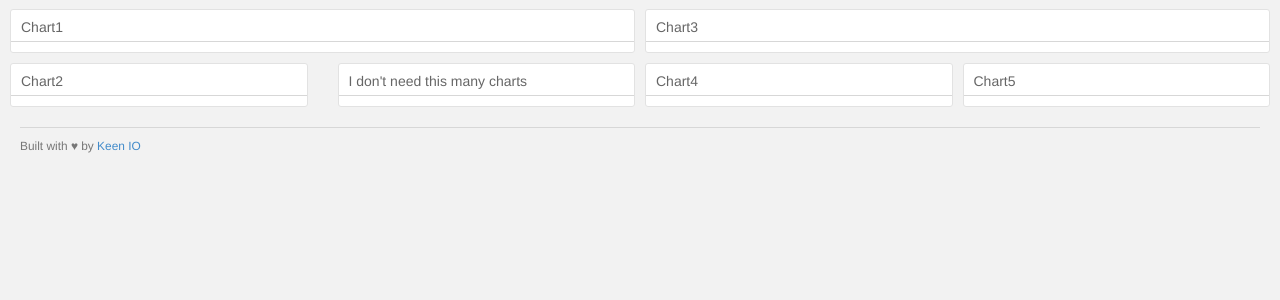
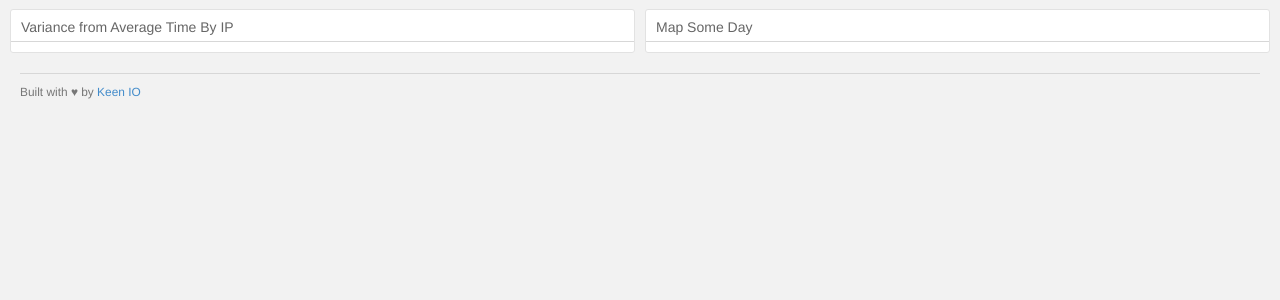
Before and after one commit to tjz3497/netsec, a Flask app: template templates/index.html in a window 1280 px wide. Shown: the part 51-351 px from the top of the page. Run offline with Flask 2, Linux system fonts and the light colour scheme; the template is opened without the code that fills it, so the values that code supplies are empty; some libraries are stand-ins or nearby versions.

Commit message:
Switched from d3.js to plotly
I hate javascript so we're using plotly offline now

```diff
--- a/TZA.py
+++ b/TZA.py
@@ -57,27 +57,22 @@ def the_goods(file):
 
 	#do the maths
 	average_connection_time = big_mather(local_counts)
-	#print("Average Connection Time (seconds)")
-	#print(average_connection_time)
 
 	#turn the seconds into hours, minutes, seconds
-	#print("Average Conenctine Time (human readable)")
 	hms = seconds_to_hms(average_connection_time)
-	#print("%d:%02d:%02d" % (hms[0], hms[1], hms[2]))
 
 
-	#print("Suspicious Times TimeZone IDs:")
-	#print(timeZone_IDC)
 	#calculate how far from the average time each connection is
 	dist_from_avg = get_dist(loc = local_counts, avg = average_connection_time)
-	#print("Suspicious Times Distances from average:")
-	#print(dist_from_avg)
+	avg_data = []
 	for i,j in dist_from_avg.items():
-		test = {'ip': i, 'distance from average': j}
+		temp = {'ip': i, 'distance from average': j}
+		avg_data.append(temp)
 
-	test = json.dumps(test)
-	tester = json.loads(test)
-	return(test)
+	#temp = json.dumps(dist_from_avg)
+	#temp = json.dumps(avg_data)
+	#temper = json.loads(temp)
+	return(avg_data)
 
 def get_dist(loc, avg):
 	dist = {}
--- a/page.py
+++ b/page.py
@@ -1,6 +1,9 @@
 from flask import Flask
 from flask import render_template
 import argparse
+import plotly.tools as tools
+import plotly.offline as offline
+import plotly.graph_objs as go
 
 from TZA import *
 
@@ -8,19 +11,55 @@ app = Flask(__name__)
 
 @app.route("/")
 def index():
-		return render_template("index.html")
 
-@app.route("/data")
-def data():
+
 	parser = argparse.ArgumentParser()
 	parser.add_argument("-f", "--file", nargs = 1, help = "specify the file to use", action = "store", dest = "file_name")
 	args = parser.parse_args()
 	if(args.file_name):
 		file_name = str(args.file_name).strip("'[]")
 	else:
+		print("Error: You must enter a filename (-f [file])")
 		exit()
+
+	datas = the_goods(file = file_name)
+
+	ip_s = []
+	dists = []
+	for each in datas:
+		ip_s.append(each['ip'])
+		dists.append(each['distance from average'])
+
+	bar1 = go.Bar(
+		x=ip_s,
+		y=dists
+	)
+	bar2 = go.Bar(
+		x=[1,2,3],
+		y=dists
+	)
+	fig = tools.make_subplots(rows=1, cols=2, subplot_titles=("Distance From Average (seconds)", "Map"))
+
+	fig.append_trace(bar1, 1, 1)
+	fig.append_trace(bar2, 1, 2)
+	fig['layout'].update(height=600, width=600, title='ghfg')
+	offline.plot(fig)
+
+#	offline.plot({
+#    "data": [go.Bar(x=ip_s, y=dists)],
+#    "data": [go.Bar(x=[1,2,3], y=dists)]
+#	})
+
+	return(exit())
+
+
+@app.route("/data")
+def data():
+
+
 
 	return the_goods(file = file_name)
 
+
 if __name__ == "__main__":
 	app.run(host='0.0.0.0',port=5000)
--- a/static/js/graphs.js
+++ b/static/js/graphs.js
@@ -3,108 +3,32 @@ queue()
     #.defer(d3.json, "static/geojson/us-states.json")
     .await(makeGraphs);
 
-function makeGraphs(error, projectsJson, statesJson) {
+function makeGraphs(error, avgJson, mapJson) {
 
-	//Clean projectsJson data
-	var donorschooseProjects = projectsJson;
-	var dateFormat = d3.time.format("%Y-%m-%d");
-	donorschooseProjects.forEach(function(d) {
-		d["date_posted"] = dateFormat.parse(d["date_posted"]);
-		d["date_posted"].setDate(1);
-		d["total_donations"] = +d["total_donations"];
+	average = avgJson;
+
+	//var ndx = crossfilter(average);
+
+	var ipDim = avgJson.dimension(function(d) {
+		return d.mag;
 	});
 
-	//Create a Crossfilter instance
-	var ndx = crossfilter(donorschooseProjects);
+	//var numIps = ipDim.group();
 
-	//Define Dimensions
-	var dateDim = ndx.dimension(function(d) { return d["date_posted"]; });
-	var resourceTypeDim = ndx.dimension(function(d) { return d["resource_type"]; });
-	var povertyLevelDim = ndx.dimension(function(d) { return d["poverty_level"]; });
-	var stateDim = ndx.dimension(function(d) { return d["school_state"]; });
-	var totalDonationsDim  = ndx.dimension(function(d) { return d["total_donations"]; });
+	var barGraph = dc.barChart("#bar-graph");
 
-
-	//Calculate metrics
-	var numProjectsByDate = dateDim.group();
-	var numProjectsByResourceType = resourceTypeDim.group();
-	var numProjectsByPovertyLevel = povertyLevelDim.group();
-	var totalDonationsByState = stateDim.group().reduceSum(function(d) {
-		return d["total_donations"];
-	});
-
-	var all = ndx.groupAll();
-	var totalDonations = ndx.groupAll().reduceSum(function(d) {return d["total_donations"];});
-
-	var max_state = totalDonationsByState.top(1)[0].value;
-
-	//Define values (to be used in charts)
-	var minDate = dateDim.bottom(1)[0]["date_posted"];
-	var maxDate = dateDim.top(1)[0]["date_posted"];
-
-    //Charts
-	var timeChart = dc.barChart("#time-chart");
-	var resourceTypeChart = dc.rowChart("#resource-type-row-chart");
-	var povertyLevelChart = dc.rowChart("#poverty-level-row-chart");
-	var usChart = dc.geoChoroplethChart("#us-chart");
-	var numberProjectsND = dc.numberDisplay("#number-projects-nd");
-	var totalDonationsND = dc.numberDisplay("#total-donations-nd");
-
-	numberProjectsND
-		.formatNumber(d3.format("d"))
-		.valueAccessor(function(d){return d; })
-		.group(all);
-
-	totalDonationsND
-		.formatNumber(d3.format("d"))
-		.valueAccessor(function(d){return d; })
-		.group(totalDonations)
-		.formatNumber(d3.format(".3s"));
-
-	timeChart
+	barGraph
+		.width(600)
 		.width(600)
 		.height(160)
 		.margins({top: 10, right: 50, bottom: 30, left: 50})
-		.dimension(dateDim)
-		.group(numProjectsByDate)
+		.dimension(ipDim)
+		.group(3)
 		.transitionDuration(500)
-		.x(d3.time.scale().domain([minDate, maxDate]))
+		.x(d3.linear.scale().domain([0, 20000]))
 		.elasticY(true)
-		.xAxisLabel("Year")
+		.xAxisLabel("IP")
 		.yAxis().ticks(4);
-
-	resourceTypeChart
-        .width(300)
-        .height(250)
-        .dimension(resourceTypeDim)
-        .group(numProjectsByResourceType)
-        .xAxis().ticks(4);
-
-	povertyLevelChart
-		.width(300)
-		.height(250)
-        .dimension(povertyLevelDim)
-        .group(numProjectsByPovertyLevel)
-        .xAxis().ticks(4);
-
-
-	usChart.width(1000)
-		.height(330)
-		.dimension(stateDim)
-		.group(totalDonationsByState)
-		.colors(["#E2F2FF", "#C4E4FF", "#9ED2FF", "#81C5FF", "#6BBAFF", "#51AEFF", "#36A2FF", "#1E96FF", "#0089FF", "#0061B5"])
-		.colorDomain([0, max_state])
-		.overlayGeoJson(statesJson["features"], "state", function (d) {
-			return d.properties.name;
-		})
-		.projection(d3.geo.albersUsa()
-    				.scale(600)
-    				.translate([340, 150]))
-		.title(function (p) {
-			return "State: " + p["key"]
-					+ "\n"
-					+ "Total Donations: " + Math.round(p["value"]) + " $";
-		})
 
     dc.renderAll();
 
--- a/templates/index.html
+++ b/templates/index.html
@@ -26,44 +26,18 @@
       <div class="col-sm-6">
         <div class="row">
 
-          <!-- Time Chart -->
+          <!-- bar Graph -->
           <div class="col-sm-12">
             <div class="chart-wrapper">
               <div class="chart-title">
-                Chart1
+                Variance from Average Time By IP
               </div>
               <div class="chart-stage">
-                <div id="time-chart"></div>
+                <div id="bar-graph"></div>
               </div>
             </div>
           </div>
-          <!-- Time Chart -->
-
-          <!-- Resources Pie -->
-          <div class="col-sm-6">
-            <div class="chart-wrapper">
-              <div class="chart-title">
-                Chart2
-              </div>
-              <div class="chart-stage">
-                <div id="resource-type-row-chart"></div>
-              </div>
-            </div>
-          </div>
-          <!-- Resources Pie -->
-
-          <!-- Poverty Pie -->
-          <div class="col-sm-6">
-            <div class="chart-wrapper">
-              <div class="chart-title">
-                I don't need this many charts
-              </div>
-              <div class="chart-stage">
-                <div id="poverty-level-row-chart"></div>
-              </div>
-            </div>
-          </div>
-          <!-- Poverty Pie -->
+          <!-- bar Graph -->
 
         </div>
       </div>
@@ -72,7 +46,7 @@
       <div class="col-sm-6">
         <div class="chart-wrapper">
           <div class="chart-title">
-            Chart3
+            Map Some Day
           </div>
           <div class="chart-stage">
             <div id="us-chart"></div>
@@ -80,32 +54,6 @@
         </div>
       </div>
       <!-- Map -->
-
-      <!-- Metric 1 -->
-      <div class="col-sm-3">
-        <div class="chart-wrapper">
-          <div class="chart-title">
-            Chart4
-          </div>
-          <div class="chart-stage">
-            <div id="number-projects-nd"></div>
-          </div>
-        </div>
-      </div>
-      <!-- Metric 1 -->
-
-      <!-- Metric 2 -->
-      <div class="col-sm-3">
-        <div class="chart-wrapper">
-          <div class="chart-title">
-            Chart5
-          </div>
-          <div class="chart-stage">
-            <div id="total-donations-nd"></div>
-          </div>
-        </div>
-      </div>
-      <!-- Metric 2 -->
 
     </div>
 
```
Also changed, not shown: 1 other file.
